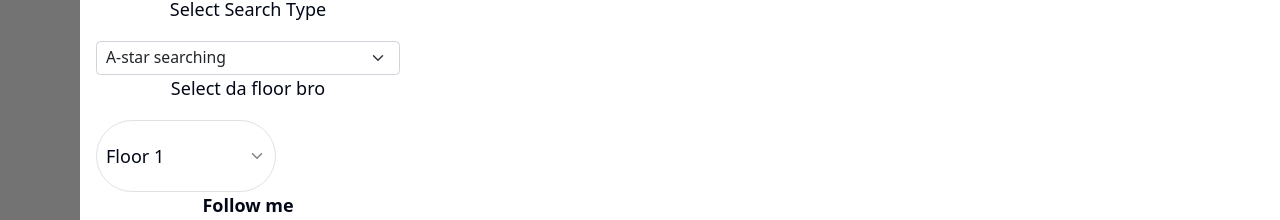
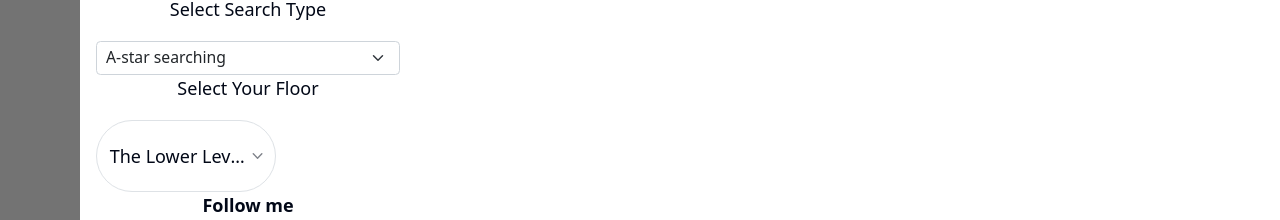
Before and after one commit to conner-olsen/BWH-Navigation-Management-System, a React (Vite) app in the folder apps/frontend/: page /Home in a window 1280 px wide. Shown: the part 485-705 px from the top of the page. Built offline with nearby package versions, Linux system fonts and the light colour scheme; no server answers.

Commit message:
display changes

```diff
--- a/apps/frontend/src/components/BFSComponent.tsx
+++ b/apps/frontend/src/components/BFSComponent.tsx
@@ -255,8 +255,8 @@ export function BFSComponent() {
                         </Form.Select>
                     </div>
                     <div>
-                        <p>Select da floor bro</p>
-                        <Select defaultValue={"floor1"} onValueChange={handlePhotoChange}>
+                        <p>Select Your Floor</p>
+                        <Select value={map} defaultValue={"floor1"} onValueChange={handlePhotoChange}>
                             <SelectTrigger className="w-[180px]">
                                 <SelectValue placeholder="Theme" />
                             </SelectTrigger>
@@ -264,6 +264,8 @@ export function BFSComponent() {
                                 <SelectItem value="lowerLevel1">The Lower Level 1</SelectItem>
                                 <SelectItem value="lowerLevel2">The Lower Level 2</SelectItem>
                                 <SelectItem value="floor1">Floor 1</SelectItem>
+                                <SelectItem value="floor2">Floor 2</SelectItem>
+                                <SelectItem value="floor3">Floor 3</SelectItem>
                             </SelectContent>
                         </Select>
 
```
